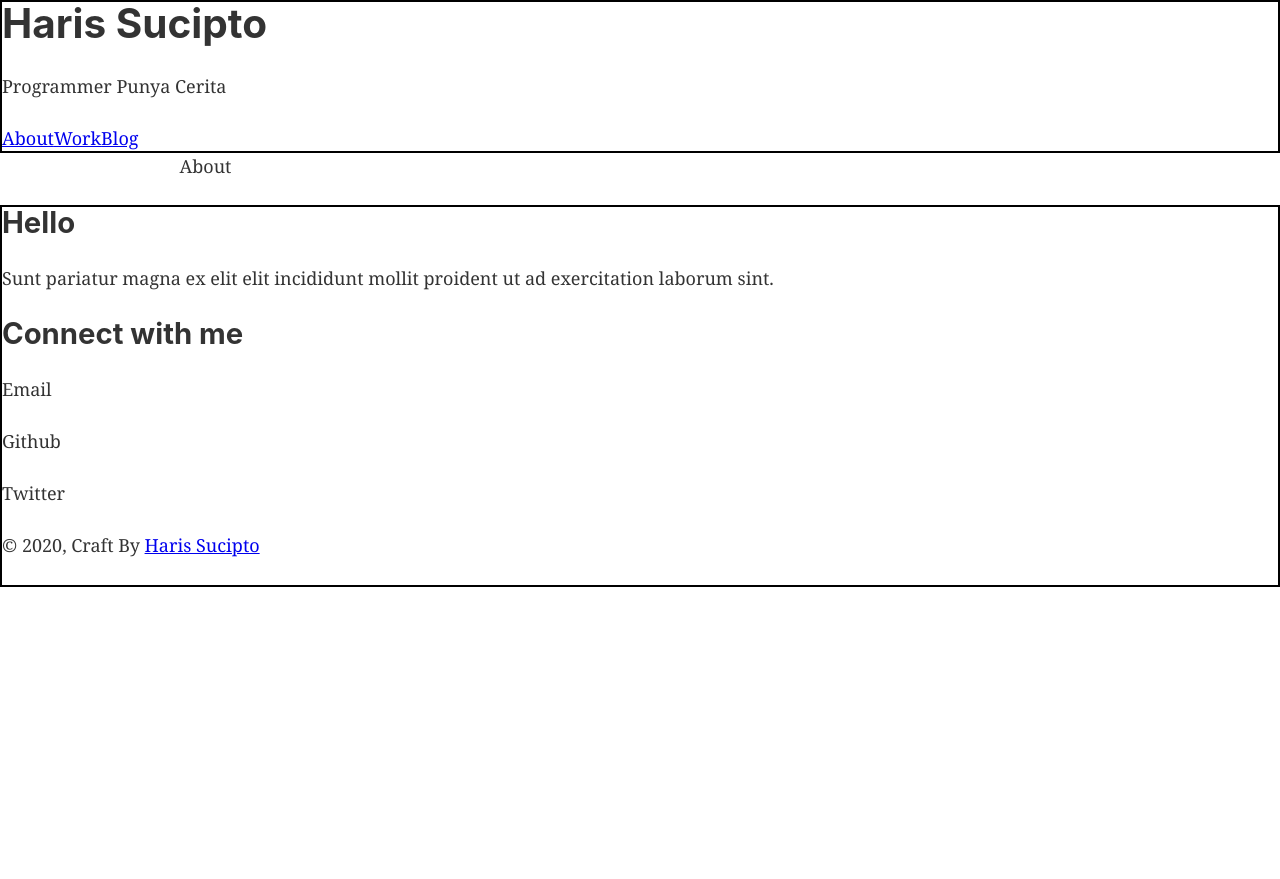
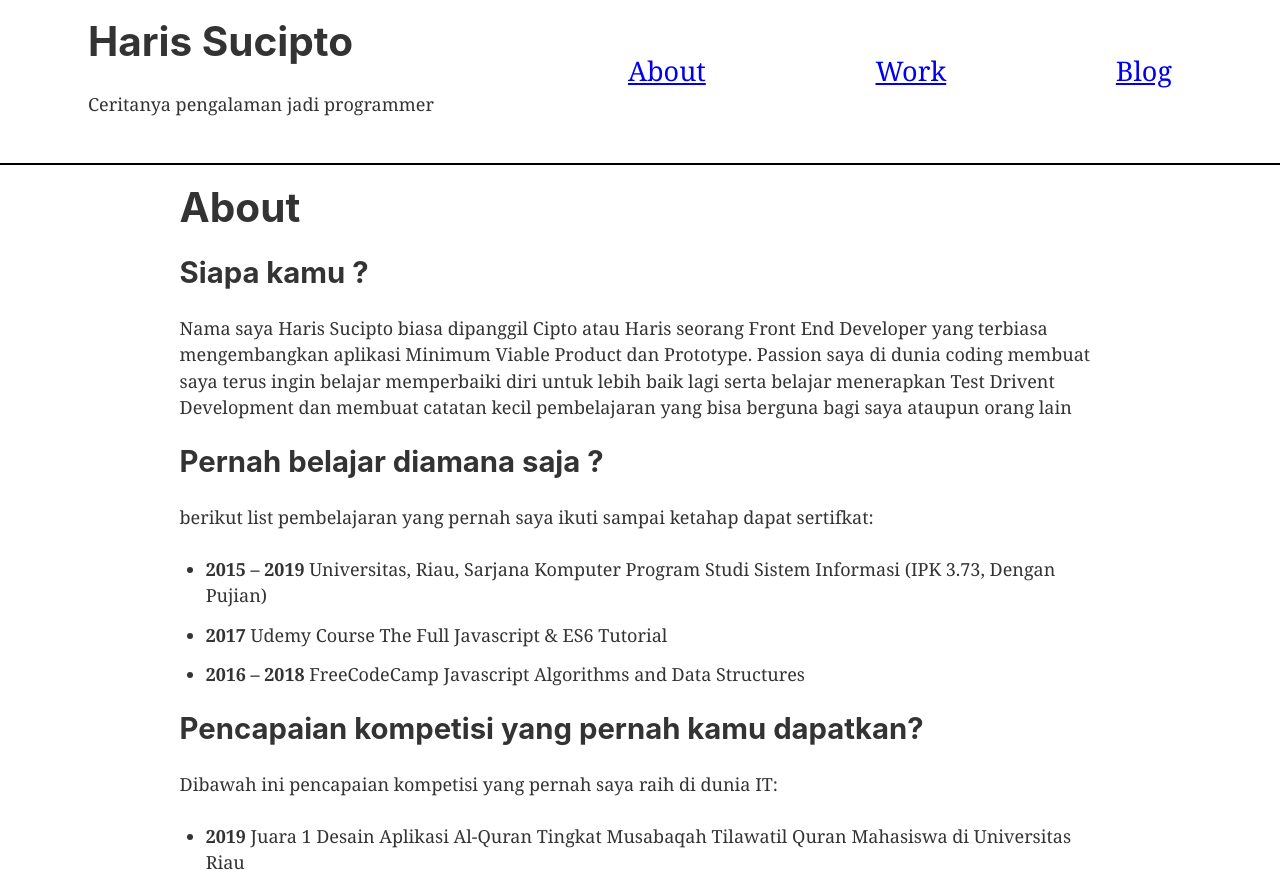
Before and after one commit to harissucipto/harissucipto.github.io, a Gatsby site: page /about in a window 1280 px wide. Shown: the top 879 px of the page. Before the commit the page ends 800 px from the top, so only its background shows below. Built offline with nearby package versions, Linux system fonts and the light colour scheme; Gatsby itself is replaced by a stand-in of ours.

Commit message:
header konfigurasi

```diff
--- a/src/components/HeaderBar.js
+++ b/src/components/HeaderBar.js
@@ -3,13 +3,29 @@ import NavigasiMenu from "./NavigasiMenu"
 
 const HeaderBar = () => {
   return (
-    <header style={{ border: "2px solid black" }}>
-      <div>
-        <h1>Haris Sucipto</h1>
-        <p>Programmer Punya Cerita</p>
-      </div>
-      <NavigasiMenu />
-    </header>
+    <div
+      style={{
+        borderBottom: "2px solid black",
+        justifyContent: "center",
+        marginBottom: "1.2rem",
+        paddingBottom: "20px",
+      }}
+    >
+      <header
+        style={{
+          display: "flex",
+          flexWrap: "wrap",
+          maxWidth: "1144px",
+          margin: "0 auto",
+        }}
+      >
+        <div style={{ minWidth: "500px", margin: "20px 0px 0px 20px" }}>
+          <h1>Haris Sucipto</h1>
+          <p>Ceritanya pengalaman jadi programmer </p>
+        </div>
+        <NavigasiMenu />
+      </header>
+    </div>
   )
 }
 
--- a/src/components/NavigasiMenu.js
+++ b/src/components/NavigasiMenu.js
@@ -3,10 +3,25 @@ import { Link } from "gatsby"
 
 const NavigasiMenu = () => {
   return (
-    <div>
-      <Link to="/about">About</Link>
-      <Link to="/work">Work</Link>
-      <Link to="/blog">Blog</Link>
+    <div
+      style={{
+        display: "flex",
+        flex: 1,
+        justifyContent: "space-between",
+        margin: "0 40px",
+        alignItems: "center",
+        fontSize: "1.5rem",
+      }}
+    >
+      <div>
+        <Link to="/about">About</Link>
+      </div>
+      <div>
+        <Link to="/work">Work</Link>
+      </div>
+      <div>
+        <Link to="/blog">Blog</Link>
+      </div>
     </div>
   )
 }
--- a/src/pages/about.js
+++ b/src/pages/about.js
@@ -6,7 +6,51 @@ const About = () => {
   return (
     <div>
       <SEO title="About" />
-      <Layout>About</Layout>
+      <Layout>
+        <div>
+          <h1>About</h1>
+          <h2>Siapa kamu ?</h2>
+          <p>
+            Nama saya Haris Sucipto biasa dipanggil Cipto atau Haris seorang
+            Front End Developer yang terbiasa mengembangkan aplikasi Minimum
+            Viable Product dan Prototype. Passion saya di dunia coding membuat
+            saya terus ingin belajar memperbaiki diri untuk lebih baik lagi
+            serta belajar menerapkan Test Drivent Development dan membuat
+            catatan kecil pembelajaran yang bisa berguna bagi saya ataupun orang
+            lain
+          </p>
+
+          <h2>Pernah belajar diamana saja ?</h2>
+          <p>
+            berikut list pembelajaran yang pernah saya ikuti sampai ketahap
+            dapat sertifkat:{" "}
+          </p>
+          <ul>
+            <li>
+              <b>2015 – 2019</b> Universitas, Riau, Sarjana Komputer Program
+              Studi Sistem Informasi (IPK 3.73, Dengan Pujian){" "}
+            </li>
+            <li>
+              <b>2017</b> Udemy Course The Full Javascript & ES6 Tutorial
+            </li>
+            <li>
+              <b>2016 – 2018</b> FreeCodeCamp Javascript Algorithms and Data
+              Structures
+            </li>
+          </ul>
+
+          <h2>Pencapaian kompetisi yang pernah kamu dapatkan?</h2>
+          <p>
+            Dibawah ini pencapaian kompetisi yang pernah saya raih di dunia IT:{" "}
+          </p>
+          <ul>
+            <li>
+              <b>2019</b> Juara 1 Desain Aplikasi Al-Quran Tingkat Musabaqah
+              Tilawatil Quran Mahasiswa di Universitas Riau{" "}
+            </li>
+          </ul>
+        </div>
+      </Layout>
     </div>
   )
 }
```
Also changed, not shown: src/pages/work.js (+53 -1 lines), 1 other file.
